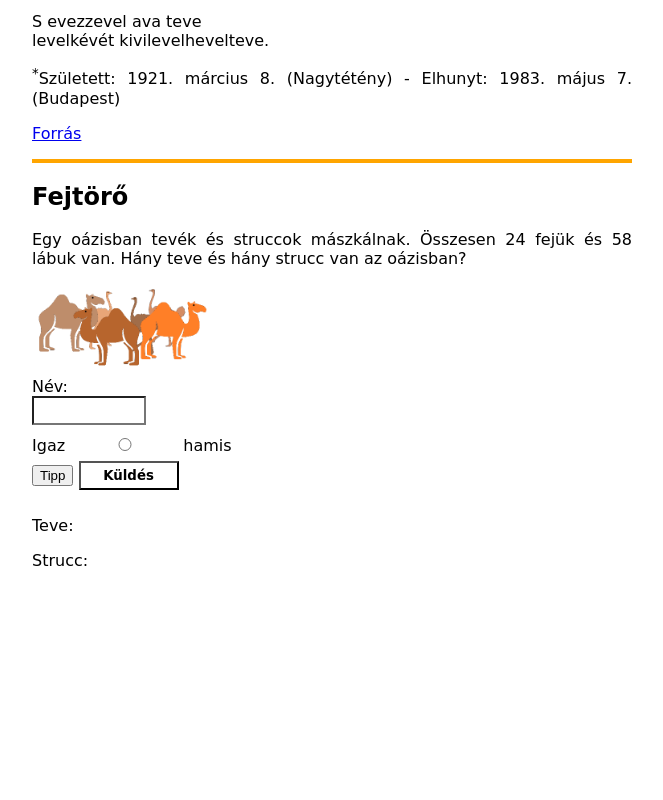
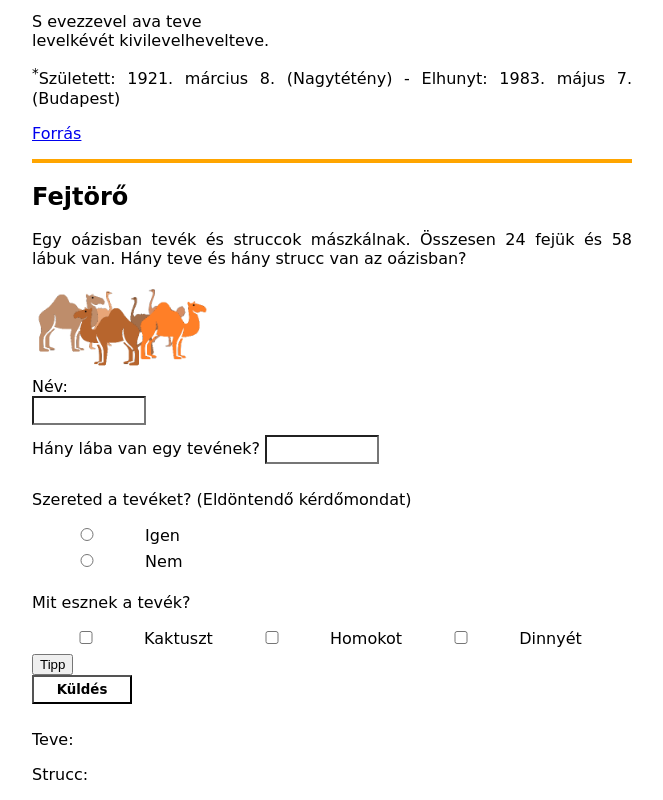
Before and after one commit to lippaia25ad/teve, a plain HTML site: page index.html in a window 1280 px wide. Shown: the part 1323-2123 px from the top of the page, without its empty margins (308-971 px from the left). Before the commit the page ends 1909 px from the top, so only its background shows below. Drawn offline with Linux system fonts and the light colour scheme.

Commit message:
ranfunquestions

```diff
--- a/index.html
+++ b/index.html
@@ -75,14 +75,32 @@
 		<form action="">
 			<label for="nev" style="display:block">Név:</label>
 			<input type="text" id="nev">
-<br
-			<input type="radio" id="true">
-			<label for="true">Igaz</label>
+<br>
 
-			<input type="radio" id="false">
-			<label for="false">hamis</label>
+<label for="legs">Hány lába van egy tevének?</label>
+<input type="number" id="legs">
+
+<p>Szereted a tevéket? (Eldöntendő kérdőmondat)</p>
+
+			<input type="radio" id="true" name="teve">
+			<label for="true">Igen</label>
+<br>
+			<input type="radio" id="false" name="teve">
+			<label for="false">Nem</label>
+<br>
+
+<p>Mit esznek a tevék?</p>
+<input type="checkbox" name="x1" id="x1">
+<label for="x1">Kaktuszt</label>
+
+<input type="checkbox" name="x2" id="x2">
+<label for="x2">Homokot</label>
+
+<input type="checkbox" name="x3" id="x3">
+<label for="x3">Dinnyét</label>
 <br>
 			<button>Tipp</button>
+			<br>
 			<input type="submit" value="Küldés">
 		</form>
 
```
